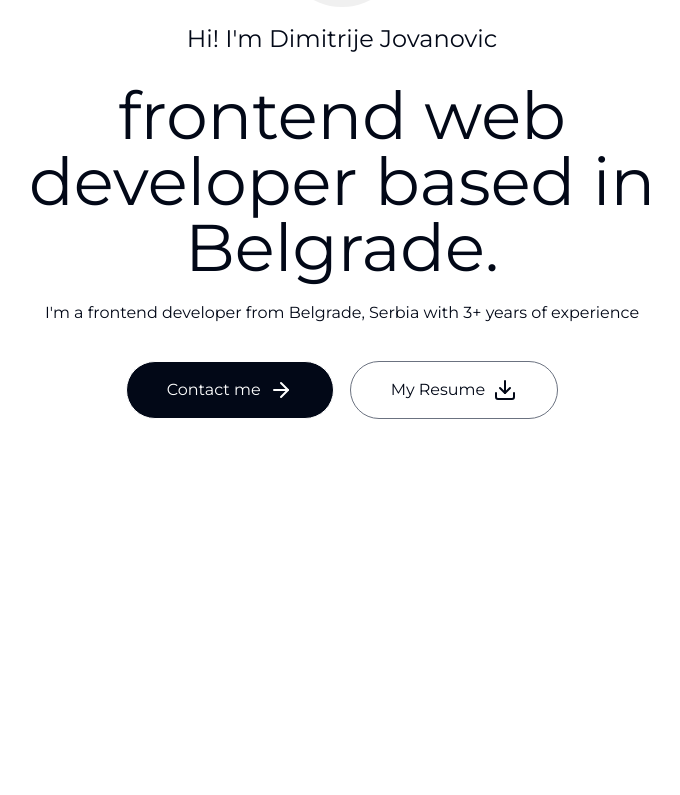
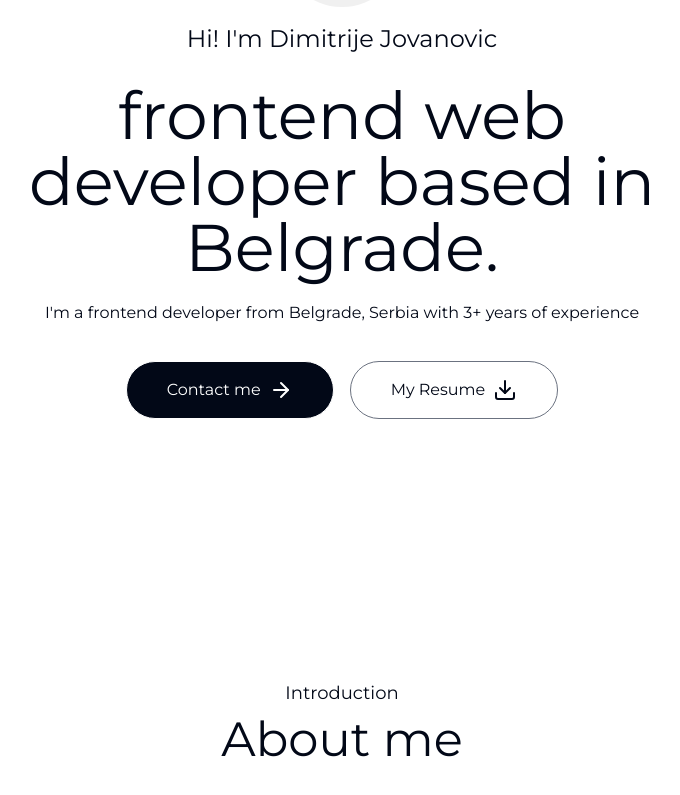
Before and after one commit to narandza/portfolio, a Next.js app: page / in a window 1280 px wide. Shown: the part 333-1128 px from the top of the page, without its empty margins (298-978 px from the left). Before the commit the page ends 800 px from the top, so only its background shows below. Built offline with nearby package versions, Linux system fonts and the light colour scheme.

Commit message:
create about component; add about headings

```diff
--- /dev/null
+++ b/src/app/(main)/about.tsx
@@ -0,0 +1,8 @@
+export const About = () => {
+  return (
+    <div id="about" className=" w-full px-[12%] py-10 scroll-mt-20 mt-[220px]">
+      <h4 className="text-center mb-2 text-lg ">Introduction</h4>
+      <h2 className="text-center text-5xl ">About me</h2>
+    </div>
+  );
+};
--- a/src/app/(main)/page.tsx
+++ b/src/app/(main)/page.tsx
@@ -1,3 +1,4 @@
+import { About } from "./about";
 import { Header } from "./header";
 import { Navbar } from "./navbar";
 
@@ -6,6 +7,7 @@ export default function Home() {
     <div className="h-full">
       <Navbar />
       <Header />
+      <About />
     </div>
   );
 }
--- a/src/app/layout.tsx
+++ b/src/app/layout.tsx
@@ -19,7 +19,7 @@ export default function RootLayout({
   children: React.ReactNode;
 }>) {
   return (
-    <html lang="en" suppressHydrationWarning>
+    <html lang="en" suppressHydrationWarning className="scroll-smooth">
       <body
         className={`${montserrat.className} } antialiased leading-8 overflow-x-hidden`}
       >
```
